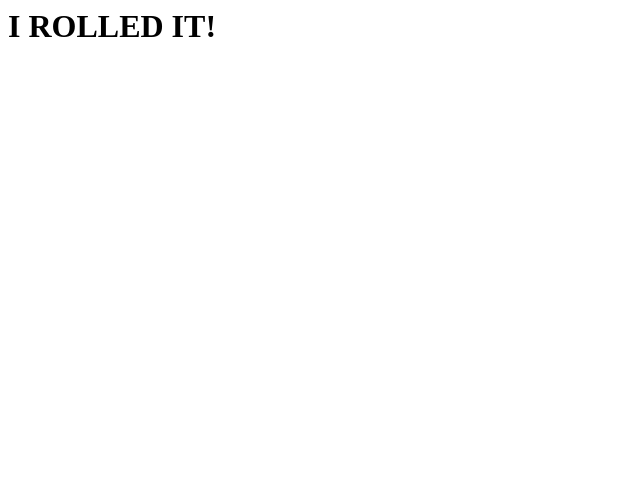
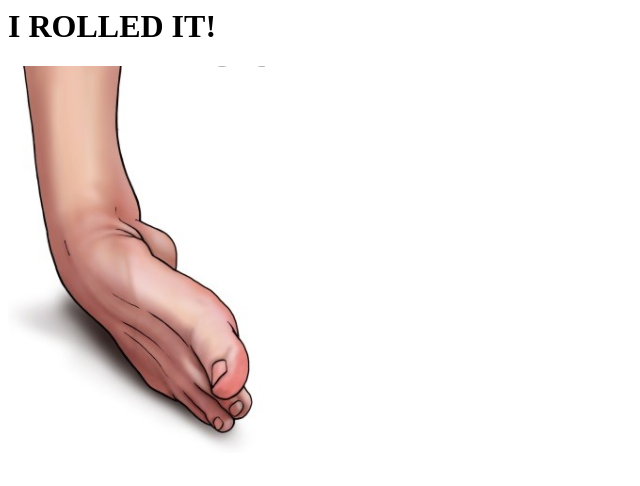
Before and after one commit to jmeridth/rolledit, a plain HTML site: page index.html in a window 1280 px wide. Shown: the whole page, without its empty margins (0-640 px from the left). Drawn offline with Linux system fonts and the light colour scheme.

Commit message:
Update index.html

```diff
--- a/index.html
+++ b/index.html
@@ -6,5 +6,6 @@
   </head>
   <body>
     <h1>I ROLLED IT!</h1>
+    <img src="rolledit.png" />
   </body>
 </html>
```
